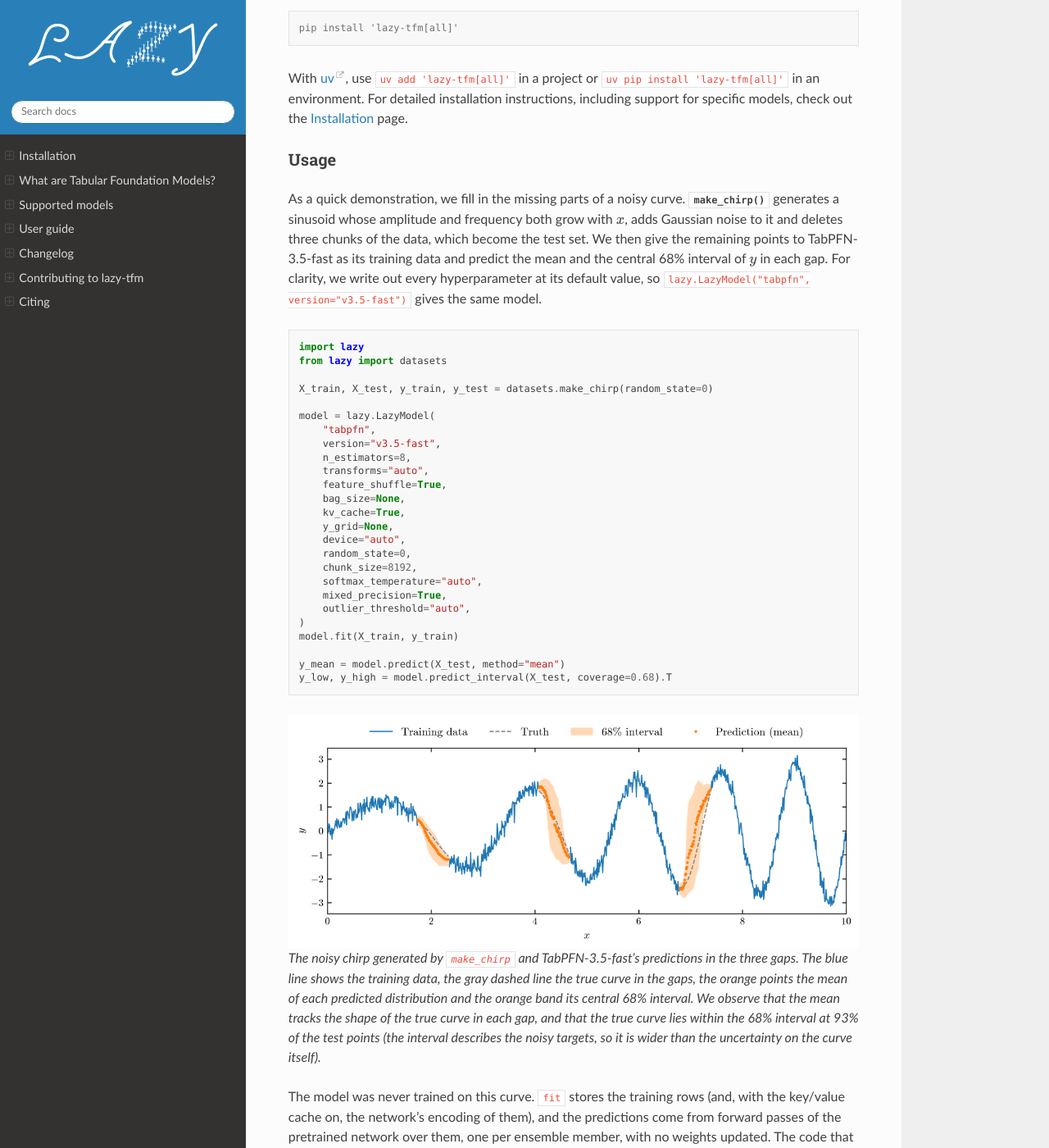
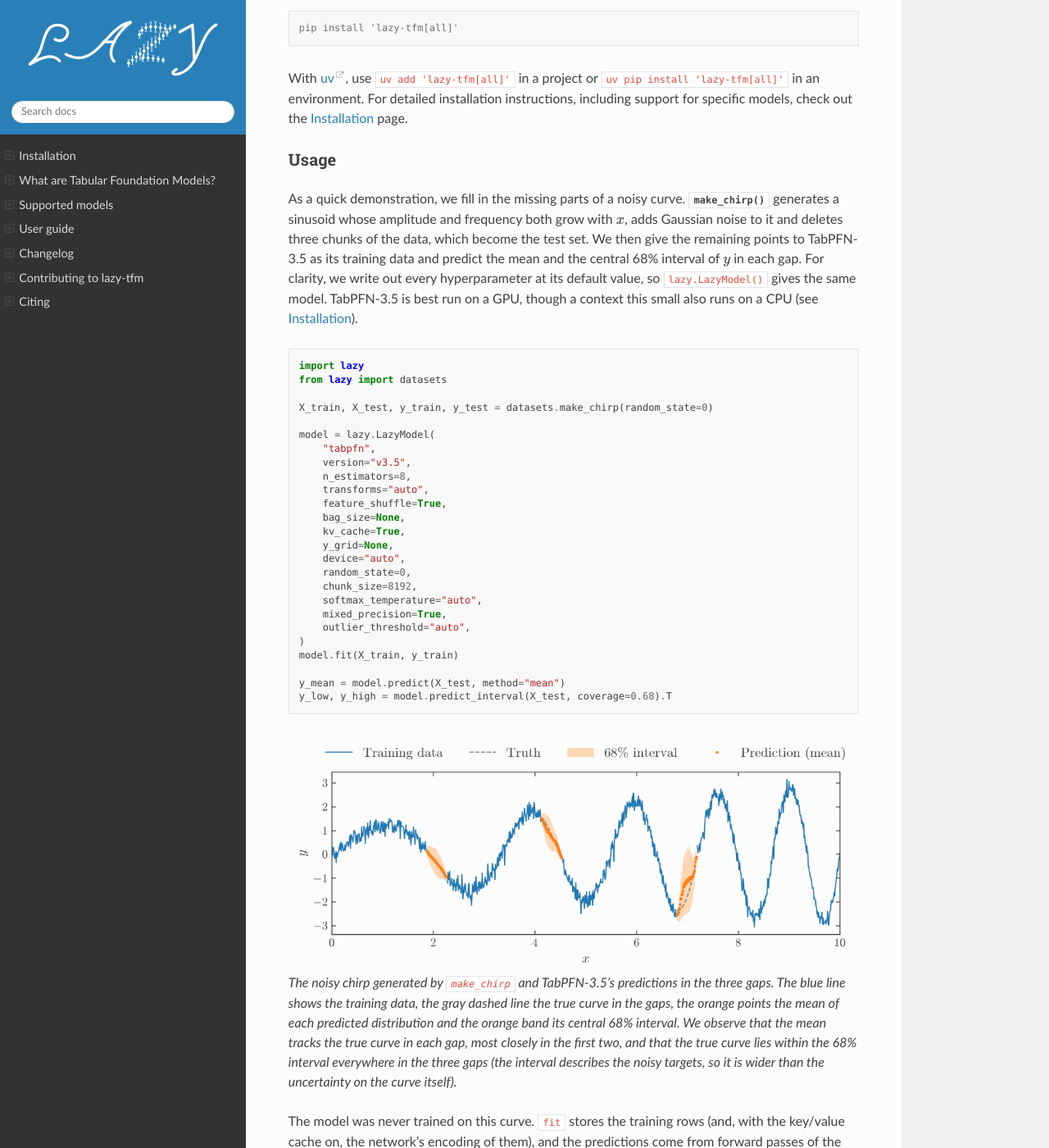
Before and after one commit to biprateep/lazy-tfm, a Sphinx documentation site: the page built from docs/index.md, in a window 1280 px wide and 1400 px high, scrolled down 570 px. Shown: the whole window at 82% size. Built offline with Sphinx 7.4.7 and the Read the Docs theme 3.1.0, drawn with Linux system fonts in a browser that asks for light colours; pages that are not in the unit, such as notebooks, are missing from menus.

Commit message:
Draw the docs figures for the site, with TabPFN-3.5 and 68% intervals
The demo and the context-size figure now use TabPFN-3.5 at LAZY's
defaults and show the central 68% interval. The figures are sized for
the Read the Docs content column (7.25 in shown at about 696 px, so 12 pt
type is the page's 16 px body text), drawn in the theme's text color
#404040, and saved with transparent backgrounds so they sit on the page.

Co-Authored-By: Claude Opus 5.5 <noreply@anthropic.com>

````diff
--- a/docs/figures/make_figures.py
+++ b/docs/figures/make_figures.py
@@ -11,9 +11,9 @@
 # # The documentation's figures
 #
 # Every figure in the documentation that shows a model's output is made here,
-# so each one can be remade from the code that the page shows. The models are
-# small enough at these sizes to run on a CPU. Running the script rewrites
-# every PNG in `docs/figures/figs/`:
+# so each one can be remade from the code that the page shows. The models run
+# at LAZY's defaults (TabPFN-3.5), which wants a GPU. Running the script
+# rewrites every PNG in `docs/figures/figs/`:
 #
 #     python docs/figures/make_figures.py
 
@@ -32,12 +32,18 @@ from lazy import datasets
 
 FIGS = pathlib.Path(__file__).resolve().parent / "figs"
 
-# Figure defaults for AASTeX (AJ).
-COLUMN_WIDTH = 242.26653 / 72.27  # in inches
-TEXT_WIDTH = 513.11743 / 72.27
-SMALL_SIZE = 9  # in pts
-NORMAL_SIZE = 10
-BIG_SIZE = 12
+# Figure defaults for the documentation site, not a journal. The Read the
+# Docs theme sets body text at 16 px in a content column about 696 px wide
+# (800 px less two 3.236 em gutters), and the figures fill that column, so a
+# 7.25 in figure is shown at 96 px per inch and 12 pt type lands at 16 px,
+# the size of the text around it.
+TEXT_WIDTH = 7.25  # in inches
+SMALL_SIZE = 10.5  # in pts; 14 px on the page
+NORMAL_SIZE = 12  # 16 px, the body text
+BIG_SIZE = 13.5  # 18 px
+# The theme's text color; the background is left transparent so the
+# figures sit on the page's own (#fcfcfc).
+INK = "#404040"
 SERIF_FALLBACKS = ["CMU Serif", "Latin Modern Roman", "cmr10"]
 
 RC_PARAMS = {
@@ -53,7 +59,14 @@ RC_PARAMS = {
     "xtick.direction": "in",
     "ytick.direction": "in",
     "legend.fontsize": NORMAL_SIZE,
-    "figure.facecolor": "w",
+    "figure.facecolor": "none",
+    "axes.facecolor": "none",
+    "savefig.transparent": True,
+    "text.color": INK,
+    "axes.labelcolor": INK,
+    "axes.edgecolor": INK,
+    "xtick.color": INK,
+    "ytick.color": INK,
     "figure.dpi": 300,
     "mathtext.fontset": "cm",
     "axes.formatter.use_mathtext": True,
@@ -64,14 +77,14 @@ plt.rcParams.update(RC_PARAMS)
 # ## Filling in a curve
 #
 # The landing page's demo, as it appears there: a noisy chirp with three
-# chunks cut out, and TabPFN-3.5-fast's mean and 68% interval in the gaps.
+# chunks cut out, and TabPFN-3.5's mean and 68% interval in the gaps.
 
 # %%
 X_train, X_test, y_train, y_test = datasets.make_chirp(random_state=0)
 
 model = lazy.LazyModel(
     "tabpfn",
-    version="v3.5-fast",
+    version="v3.5",
     n_estimators=8,
     transforms="auto",
     feature_shuffle=True,
@@ -202,7 +215,7 @@ ax.text(
     ha="right",
     va="center",
 )
-arrow = dict(arrowstyle="-|>", color="k", lw=1)
+arrow = dict(arrowstyle="-|>", color=INK, lw=1)
 ax.annotate("", xy=(4.0, 1.9), xytext=(2.75, 1.9), arrowprops=arrow)
 ax.add_patch(
     mpl.patches.FancyBboxPatch(
@@ -211,7 +224,7 @@ ax.add_patch(
         1.4,
         boxstyle="round,pad=0.05",
         facecolor="0.92",
-        edgecolor="k",
+        edgecolor=INK,
         lw=1,
     )
 )
@@ -239,7 +252,7 @@ for i, (loc, scale) in enumerate([(-0.8, 0.5), (0.4, 0.9), (1.0, 0.35)]):
         lw=0,
     )
     ax.plot(xs, y_base + 0.55 * pdf / pdf.max(), c="C1", lw=1)
-    ax.plot([7.5, 9.7], [y_base, y_base], c="k", lw=0.5)
+    ax.plot([7.5, 9.7], [y_base, y_base], c=INK, lw=0.5)
 ax.text(8.6, 3.35, r"$p(y \mid x, \mathrm{context})$", ha="center", va="bottom")
 fig.savefig(FIGS / "tfm_schematic.png", bbox_inches="tight", dpi=300)
 plt.close(fig)
@@ -315,9 +328,9 @@ fig, axes = plt.subplots(
 )
 for ax, size in zip(axes, sizes, strict=True):
     rows = np.sort(rng.choice(len(x_full), size, replace=False))
-    model = lazy.LazyModel("tabpfn", version="v3.5-fast")
+    model = lazy.LazyModel("tabpfn")
     model.fit(x_full[rows], y_full[rows])
-    low, high = model.predict_interval(x_grid, coverage=0.95).T
+    low, high = model.predict_interval(x_grid, coverage=0.68).T
     ax.fill_between(
         x_grid[:, 0],
         low,
@@ -325,7 +338,7 @@ for ax, size in zip(axes, sizes, strict=True):
         color="C1",
         alpha=0.3,
         lw=0,
-        label="95% interval",
+        label="68% interval",
     )
     ax.plot(
         x_grid[:, 0],
@@ -346,6 +359,7 @@ for ax, size in zip(axes, sizes, strict=True):
         rasterized=True,
     )
     ax.set_title(f"{size:,} context rows")
+    ax.set_xticks([0, 5, 10])
     ax.set_xlabel(r"$x$")
     ax.set_xlim(0, 10)
 axes[0].set_ylabel(r"$y$")
--- a/docs/index.md
+++ b/docs/index.md
@@ -35,10 +35,11 @@ As a quick demonstration, we fill in the missing parts of a noisy curve.
 {func}`~lazy.datasets.make_chirp` generates a sinusoid whose amplitude and
 frequency both grow with $x$, adds Gaussian noise to it and deletes three
 chunks of the data, which become the test set. We then give the remaining
-points to TabPFN-3.5-fast as its training data and predict the mean and the
-central 68% interval of $y$ in each gap. For clarity, we write out every
-hyperparameter at its default value, so `lazy.LazyModel("tabpfn",
-version="v3.5-fast")` gives the same model.
+points to TabPFN-3.5 as its training data and predict the mean and the central
+68% interval of $y$ in each gap. For clarity, we write out every
+hyperparameter at its default value, so `lazy.LazyModel()` gives the same
+model. TabPFN-3.5 is best run on a GPU, though a context this small also runs
+on a CPU (see {doc}`installation`).
 
 ```python
 import lazy
@@ -48,7 +49,7 @@ X_train, X_test, y_train, y_test = datasets.make_chirp(random_state=0)
 
 model = lazy.LazyModel(
     "tabpfn",
-    version="v3.5-fast",
+    version="v3.5",
     n_estimators=8,
     transforms="auto",
     feature_shuffle=True,
@@ -69,16 +70,17 @@ y_low, y_high = model.predict_interval(X_test, coverage=0.68).T
 ```
 
 ```{figure} figures/figs/chirp_demo.png
-:alt: A noisy chirp with three gaps, filled by TabPFN-3.5-fast's mean and 68% interval.
+:alt: A noisy chirp with three gaps, filled by TabPFN-3.5's mean and 68% interval.
 :width: 100%
 
-The noisy chirp generated by `make_chirp` and TabPFN-3.5-fast's predictions in
-the three gaps. The blue line shows the training data, the gray dashed line
-the true curve in the gaps, the orange points the mean of each predicted
+The noisy chirp generated by `make_chirp` and TabPFN-3.5's predictions in the
+three gaps. The blue line shows the training data, the gray dashed line the
+true curve in the gaps, the orange points the mean of each predicted
 distribution and the orange band its central 68% interval. We observe that the
-mean tracks the shape of the true curve in each gap, and that the true curve
-lies within the 68% interval at 93% of the test points (the interval describes
-the noisy targets, so it is wider than the uncertainty on the curve itself).
+mean tracks the true curve in each gap, most closely in the first two, and
+that the true curve lies within the 68% interval everywhere in the three gaps
+(the interval describes the noisy targets, so it is wider than the uncertainty
+on the curve itself).
 ```
 
 The model was never trained on this curve. `fit` stores the training rows
````
Also changed, not shown: docs/tfm.md (+7 -9 lines), docs/figures/figs/chirp_demo.png, docs/figures/figs/context_size.png, docs/figures/figs/prior_draws.png, docs/figures/figs/tfm_schematic.png.
